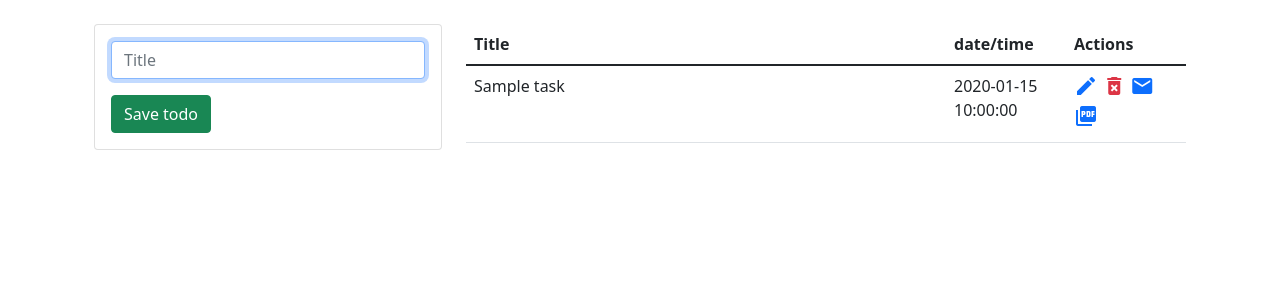
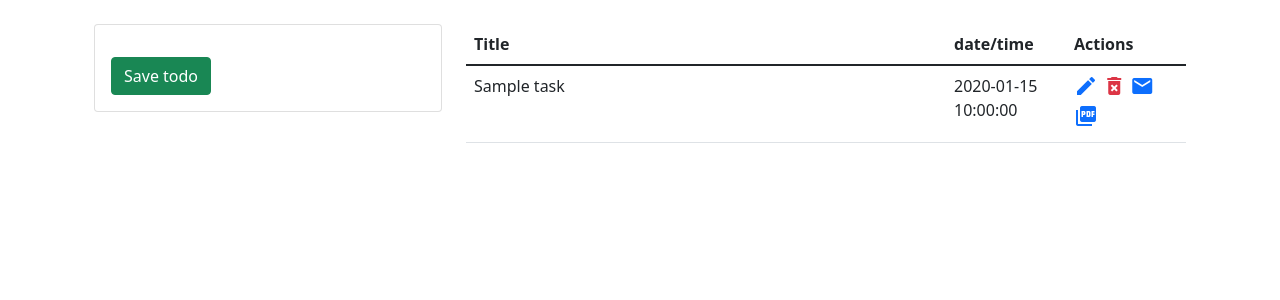
Before and after one commit to rnea7840/heliixtestrepo, a PHP site: page /index.php in a window 1280 px wide. Shown: the part 56-356 px from the top of the page. Run offline with PHP 8.4, Linux system fonts and the light colour scheme; tables that the repository leaves empty hold one stand-in row (values such as "Sample post").

Commit message:
Apply patch for index.php

```diff
--- a/index.php
+++ b/index.php
@@ -34,7 +34,7 @@
             <div class="card card-body">
                 <form action="tasks.php" method="POST">
                     <div class="form-group">
-                        <input class="form-control" type="stext" name="title" placeholder="Title" required autofocus value="<?php if(isset($title)) echo $title; ?>">
+<?php if(isset($_SESSION['message'])) { ?><div class="alert alert-<?php echo $_SESSION['message_type']; ?>" role="alert"><?php echo $_SESSION['message']; ?></div><?php session_unset(); } ?>
                         <?php if(isset($title)){
                             ?><input type="hidden" name="edid" value="<?php echo $_GET['edid']?>"><?php } ?>
 
```
